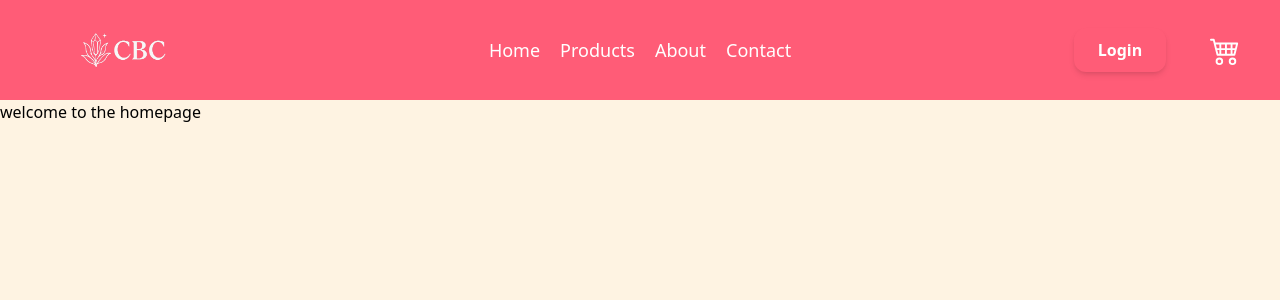
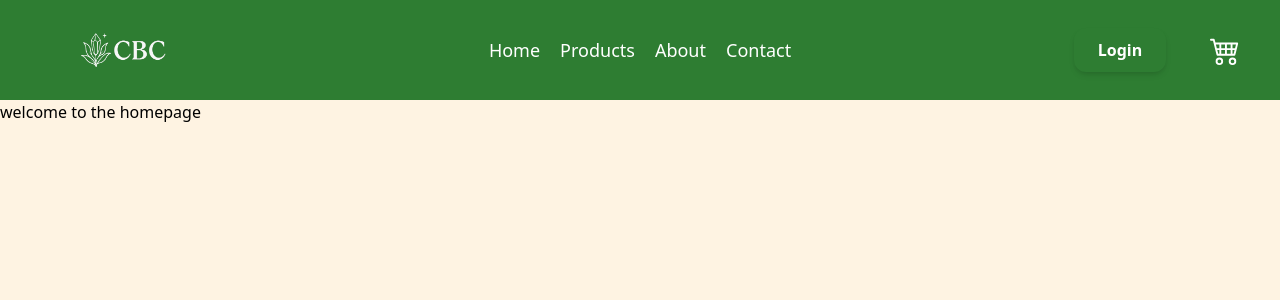
Before and after one commit to Chanuka999/lumera, a React app in the folder frontend/: page / in a window 1280 px wide. Shown: the top 300 px of the page. Built offline with nearby package versions, Linux system fonts and the light colour scheme; no server answers; the HTML template or start-up script is replaced by a standard one.

Commit message:
change color

```diff
--- a/frontend/src/index.css
+++ b/frontend/src/index.css
@@ -1,6 +1,6 @@
 @import "tailwindcss";
 @theme {
-  --color-accent: #ff5c77;
+  --color-accent: #2e7d32;
   --color-primary: #fef3e2;
   --color-secondary: #393e46;
 }
```
